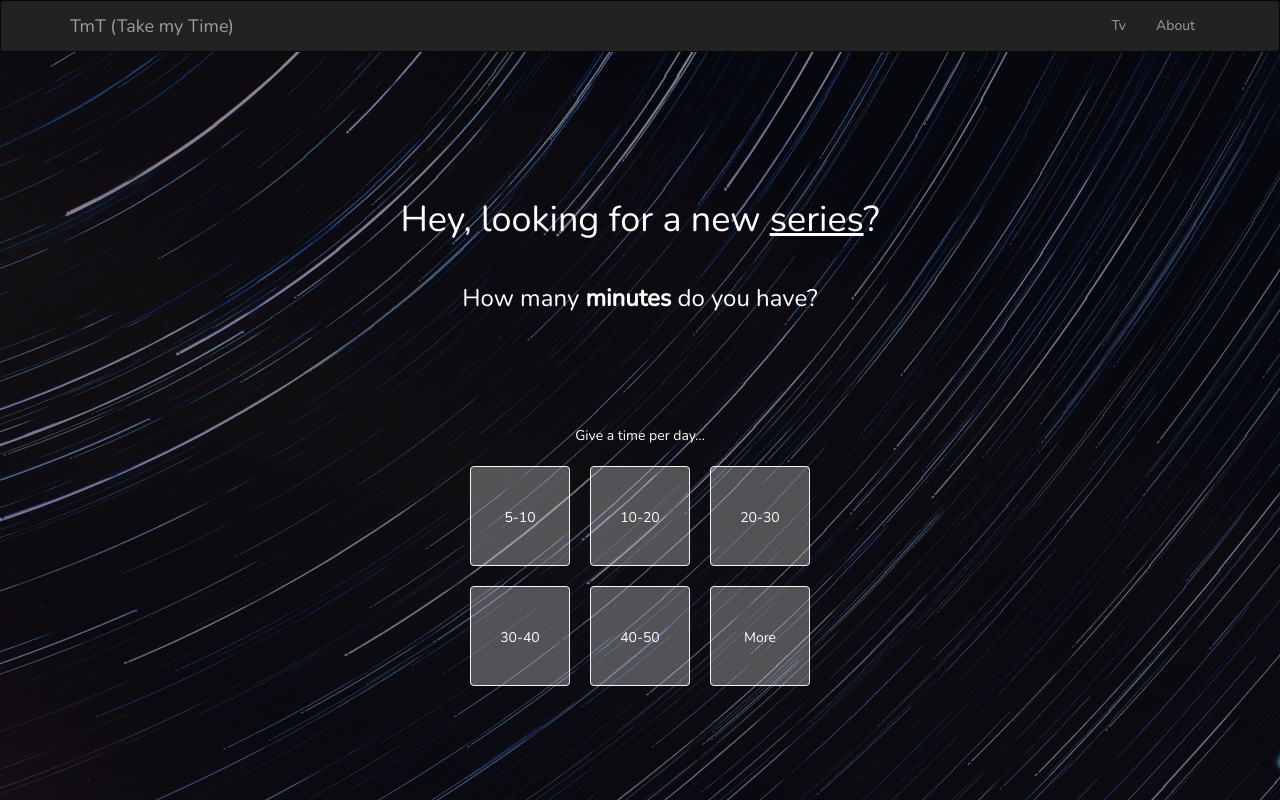
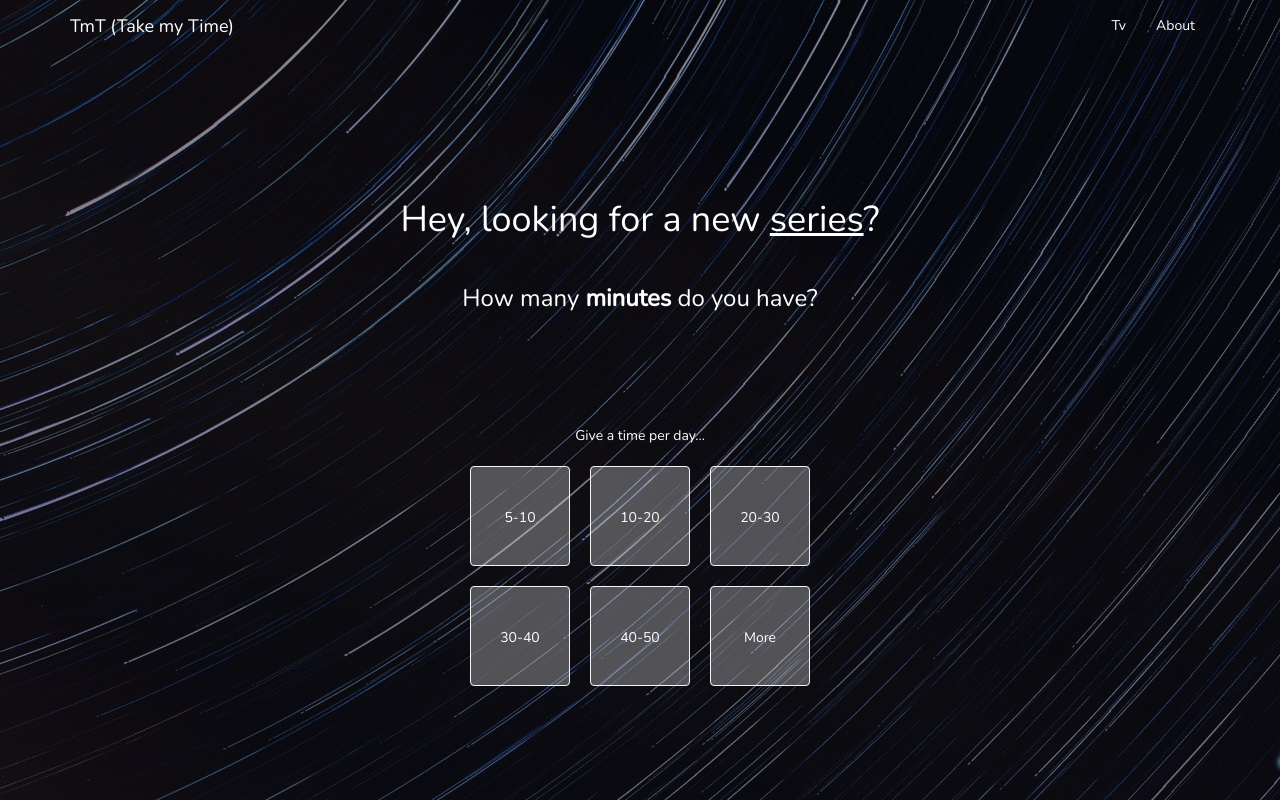
Before and after one commit to mkshid/tmt, a React (Create React App) app: page / in a window 1280 px wide. Built offline with nearby package versions, Linux system fonts and the light colour scheme.

Commit message:
Improve navbar style

```diff
--- a/src/components/App.css
+++ b/src/components/App.css
@@ -11,3 +11,17 @@ html, body{
 .first-question {
   margin-top: 4%;
 }
+
+.bg-transparent{
+  background-color: #f8f8f800;
+  border-color: #f8f8f800;
+}
+
+.navbar-default .navbar-brand,
+.navbar-default .navbar-nav>li>a {
+  color: white;
+}
+
+.navbar-default .navbar-nav>li>a:hover {
+  color: lightgray;
+}
--- a/src/components/Navbar.js
+++ b/src/components/Navbar.js
@@ -7,7 +7,7 @@ import {
 const NavBar = (props) => {
 
   return (
-    <Navbar inverse collapseOnSelect>
+    <Navbar collapseOnSelect className='bg-transparent'>
       <Navbar.Header>
         <Navbar.Brand>
           <a href="#">TmT (Take my Time)</a>
```
